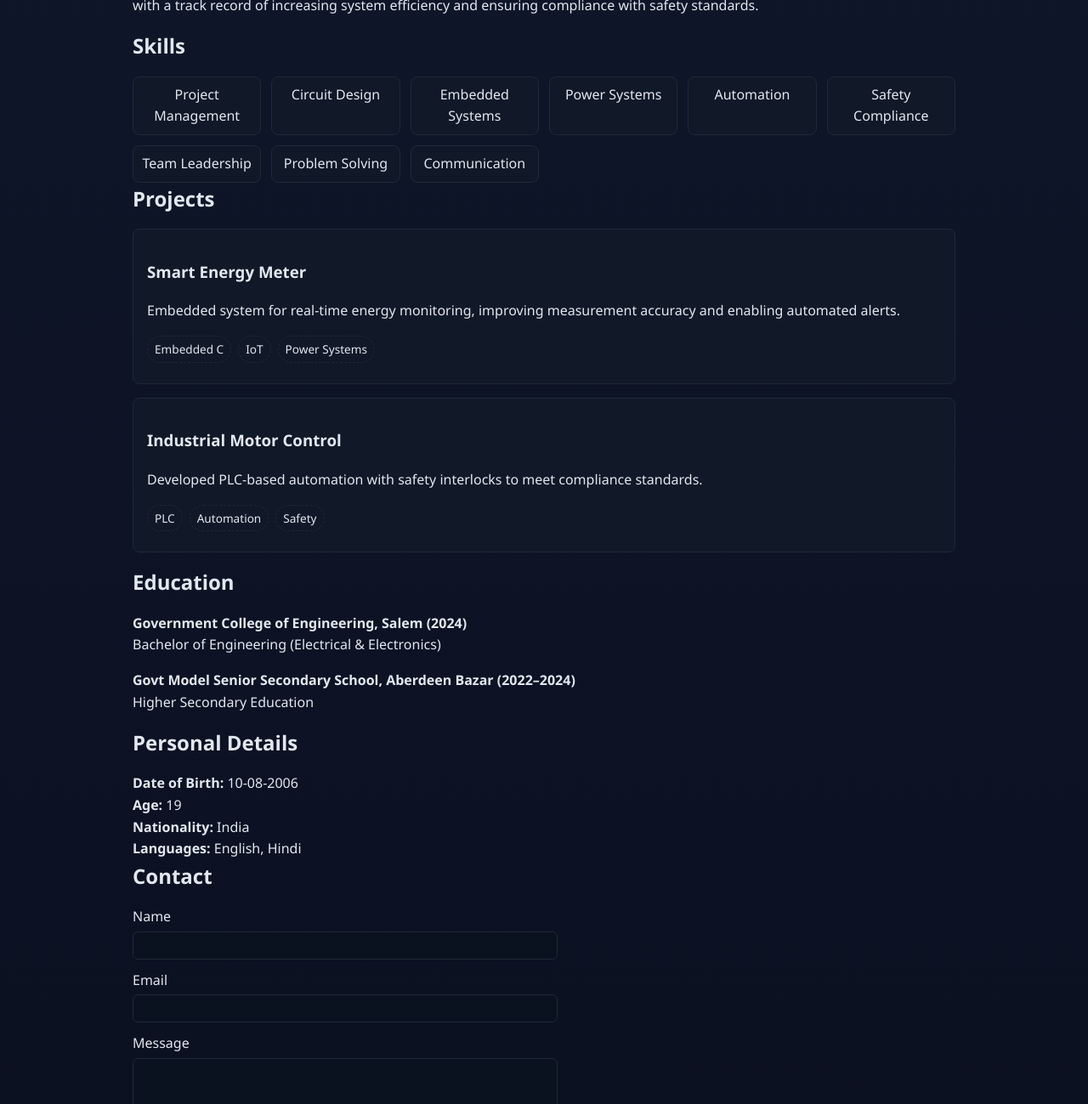
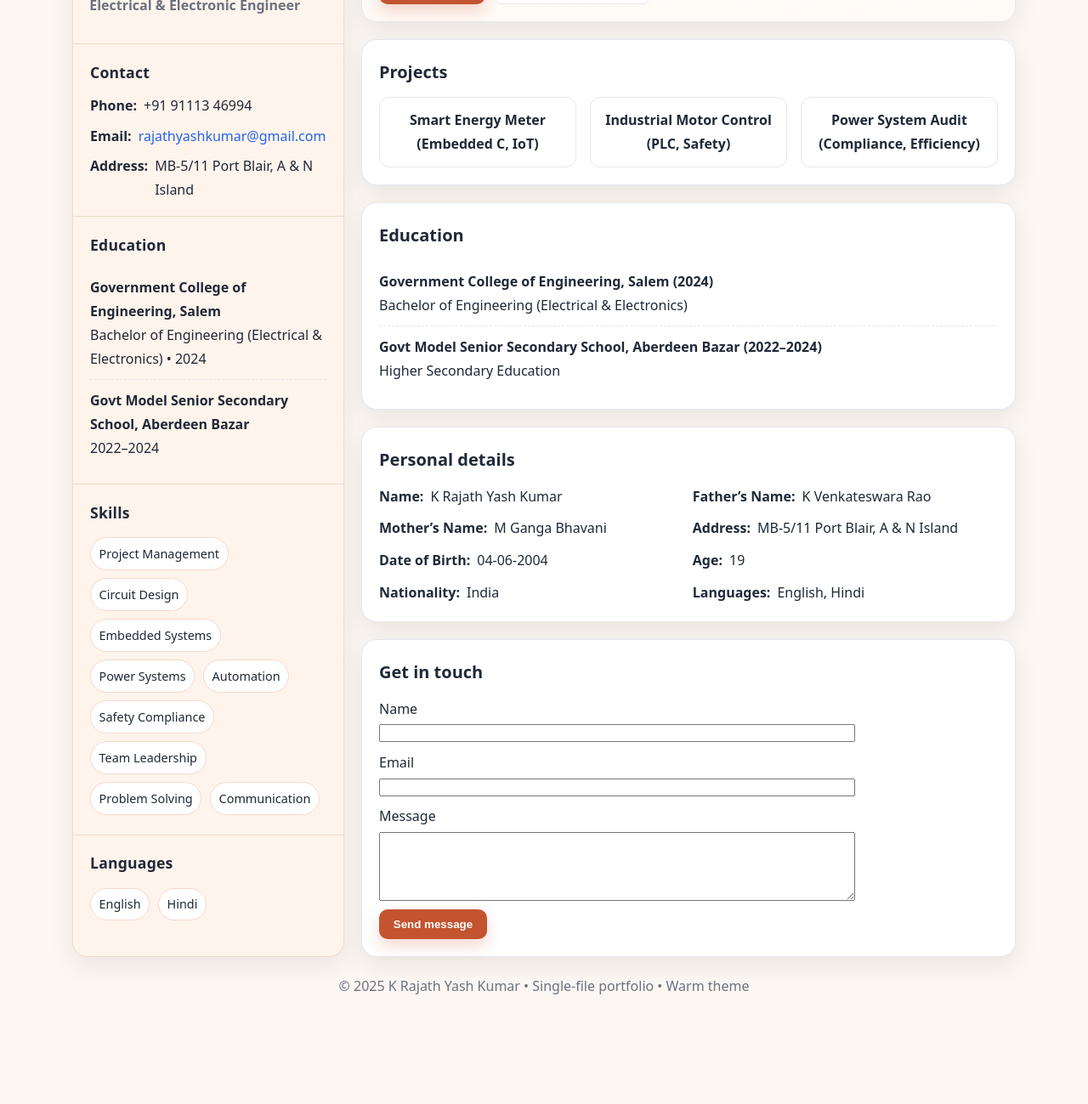
Before and after one commit to RAJATHYASHKUMAR/RAJATHYASHKUMAR.github.io, a plain HTML site: page index.html in a window 1280 px wide. Shown: the part 328-1627 px from the top of the page at 85% size. After the commit the page ends 1542 px from the top, so only its background shows below. Drawn offline with Linux system fonts and the light colour scheme.

Commit message:
final commit

```diff
--- a/index.html
+++ b/index.html
@@ -4,99 +4,203 @@
   <meta charset="utf-8">
   <title>K Rajath Yash Kumar | Electrical & Electronic Engineer</title>
   <meta name="viewport" content="width=device-width, initial-scale=1">
+  <meta name="description" content="Portfolio and resume of K Rajath Yash Kumar, Electrical & Electronic Engineer specializing in circuit design, power systems, automation, and embedded systems.">
   <style>
-    :root {
-      --bg: #0f172a;
-      --panel: #0b1224;
-      --text: #e2e8f0;
-      --muted: #94a3b8;
-      --primary: #22d3ee;
-      --accent: #a78bfa;
-      --card: #111827;
-      --border: #1f2937;
+    :root{
+      /* Warm modern theme */
+      --bg:#fcf7f2;          /* parchment warm */
+      --card:#ffffff;
+      --text:#1f2937;        /* slate-800 */
+      --muted:#6b7280;       /* slate-500 */
+      --border:#e5e7eb;      /* gray-200 */
+      --accent:#c4532f;      /* terracotta */
+      --accent-weak:#ffe7dd; /* soft wash */
+      --link:#2563eb;        /* blue */
+      --shadow:0 10px 30px rgba(0,0,0,.08);
+      --sidebar:#fff4ec;     /* warm sidebar */
+      --sidebar-border:#f5d9c9;
     }
-    * { box-sizing: border-box; }
-    body {
-      margin:0; font-family: 'Segoe UI', sans-serif;
-      background: linear-gradient(180deg, var(--bg), #0b1020);
-      color: var(--text); line-height:1.6;
+
+    *{box-sizing:border-box}
+    html,body{margin:0;padding:0}
+    body{
+      font-family: ui-sans-serif, system-ui, -apple-system, Segoe UI, Roboto, "Helvetica Neue", Arial, "Noto Sans", "Liberation Sans", sans-serif;
+      background: var(--bg);
+      color: var(--text);
+      line-height: 1.75;
     }
-    a { color: var(--primary); text-decoration:none; }
-    a:hover { text-decoration:underline; }
-    .container { width:min(100%,1000px); margin:0 auto; padding:0 1rem; }
-    header { padding:2rem 0; border-bottom:1px solid var(--border); }
-    header h1 { margin:0; font-size:2rem; }
-    header .subtitle { color:var(--muted); margin:.25rem 0 1rem; }
-    .contact { list-style:none; padding:0; margin:0 0 1rem; }
-    .btn { background:var(--primary); color:#001018; padding:.5rem 1rem; border-radius:6px; font-weight:600; margin-right:.5rem; }
-    .btn-outline { background:transparent; color:var(--text); border:1px solid var(--border); }
-    section { padding:2rem 0; }
-    section h2 { margin:0 0 1rem; font-size:1.5rem; }
-    .skills-grid { display:grid; grid-template-columns:repeat(auto-fill,minmax(150px,1fr)); gap:.75rem; }
-    .skill-card { background:var(--card); border:1px solid var(--border); border-radius:8px; padding:.5rem; text-align:center; }
-    .project-card { background:var(--card); border:1px solid var(--border); border-radius:8px; padding:1rem; margin-bottom:1rem; }
-    .tags { list-style:none; display:flex; flex-wrap:wrap; gap:.5rem; padding:0; margin:.5rem 0; }
-    .tags li { border:1px dashed var(--border); border-radius:999px; padding:.25rem .5rem; font-size:.85rem; }
-    .edu-item { margin-bottom:1rem; }
-    .personal-list { list-style:none; padding:0; margin:0; }
-    footer { text-align:center; padding:1rem; border-top:1px solid var(--border); color:var(--muted); }
-    form { max-width:500px; }
-    .form-row { display:grid; gap:.25rem; margin-bottom:.75rem; }
-    input, textarea { background:#0a1220; color:var(--text); border:1px solid var(--border); border-radius:6px; padding:.5rem; }
-    .form-status { color:var(--accent); min-height:1.2em; }
+    a{color:var(--link);text-decoration:none}
+    a:hover{text-decoration:underline}
+    .wrap{width:min(100%,1150px); margin:0 auto; padding:1.25rem}
+
+    /* Layout: sidebar + content */
+    .layout{display:grid; grid-template-columns: 320px 1fr; gap:1.25rem}
+    @media (max-width: 960px){ .layout{grid-template-columns:1fr} }
+
+    /* Sidebar */
+    .sidebar{
+      background: var(--sidebar);
+      border:1px solid var(--sidebar-border);
+      border-radius:18px;
+      box-shadow: var(--shadow);
+      overflow:hidden;
+    }
+    .cover{
+      height:120px;
+      background: linear-gradient(115deg, var(--accent-weak), #fff);
+      border-bottom:1px solid var(--sidebar-border);
+    }
+    .profile{
+      padding:0 1.2rem 1.2rem; position:relative;
+    }
+    .avatar{
+      width:112px; height:112px; border-radius:999px; object-fit:cover;
+      border:4px solid #fff; box-shadow:0 8px 18px rgba(0,0,0,.12);
+      transform: translateY(-50%);
+      background:#ddd;
+    }
+    .name{margin-top:-2.4rem; font-weight:800; font-size:1.7rem; letter-spacing:.2px}
+    .role{color:var(--muted); margin:.15rem 0 .75rem; font-weight:600}
+
+    .section{padding:1.1rem 1.25rem; border-top:1px solid var(--sidebar-border)}
+    .section:first-of-type{border-top:none}
+    .section h2{margin:0 0 .6rem; font-size:1.1rem; letter-spacing:.2px}
+    .list{list-style:none; padding:0; margin:0; display:grid; gap:.45rem}
+    .list li{display:flex; gap:.5rem}
+    .pill{
+      display:inline-block; padding:.35rem .6rem; border:1px solid var(--sidebar-border);
+      border-radius:999px; margin:.25rem .35rem .35rem 0; font-size:.9rem; background:#fff;
+    }
+
+    /* Main content */
+    .content{display:grid; gap:1.25rem}
+    .card{
+      background: var(--card);
+      border:1px solid var(--border);
+      border-radius:18px;
+      box-shadow: var(--shadow);
+      padding:1.25rem;
+    }
+    .hero{
+      background: linear-gradient(180deg, #fff, #fffaf6);
+      border:1px solid var(--border);
+    }
+    .hero h1{margin:0 0 .35rem; font-size:1.9rem}
+    .hero p{margin:.4rem 0 1rem; color:var(--muted)}
+    .cta{display:flex; gap:.6rem; flex-wrap:wrap}
+    .btn{
+      background: var(--accent);
+      color:#fff; border:none; border-radius:10px;
+      padding:.65rem 1.05rem; font-weight:700;
+      box-shadow:0 8px 18px rgba(196,83,47,.22);
+    }
+    .btn-outline{
+      background:#fff; color:var(--text); border:1px solid var(--border);
+      border-radius:10px; padding:.65rem 1.05rem; font-weight:600;
+    }
+
+    .block h3{margin:0 0 .75rem; font-size:1.25rem}
+    .grid-3{display:grid; grid-template-columns:repeat(3,1fr); gap:1rem}
+    @media (max-width: 900px){ .grid-3{grid-template-columns:1fr 1fr} }
+    @media (max-width: 640px){ .grid-3{grid-template-columns:1fr} }
+    .skill-card{
+      border:1px solid var(--border); border-radius:12px; padding:.8rem; background:#fff;
+      text-align:center; font-weight:600;
+    }
+
+    .edu-item{padding:.65rem 0; border-bottom:1px dashed var(--border)}
+    .edu-item:last-child{border-bottom:none}
+
+    .personal-grid{display:grid; grid-template-columns:1fr 1fr; gap:.6rem}
+    @media (max-width: 800px){ .personal-grid{grid-template-columns:1fr} }
+    .personal-grid .row{display:flex; gap:.5rem}
+
+    footer{ text-align:center; color:var(--muted); padding:1.25rem 0 }
+    @media print{
+      .btn,.cta{display:none}
+      .wrap{padding:0}
+      .card{box-shadow:none}
+      a{text-decoration:none; color:inherit}
+    }
   </style>
 </head>
 <body>
-  <header class="container">
-    <h1>K Rajath Yash Kumar</h1>
-    <p class="subtitle">Electrical & Electronic Engineer</p>
-    <ul class="contact">
-      <li>📞 +91 91113 46994</li>
-      <li>📧 <a href="mailto:rajathyashkumar@gmail.com">rajathyashkumar@gmail.com</a></li>
-      <li>📍 MB-5/11 Port Blair, A & N Island</li>
+  <div class="wrap">
+    <div class="layout">
+
+      <!-- Sidebar -->
+      <aside class="sidebar">
+        <div class="cover"></div>
+        <div class="profile">
+          <!-- Use your photo file rajath.jpg next to index.html -->
+          <img class="avatar" src="rajath.jpg" alt="Profile photo of K Rajath Yash Kumar">
+          <div class="name">K RAJATH YASH KUMAR</div>
+          <div class="role">Electrical & Electronic Engineer</div>
+        </div>
+
+        <div class="section">
+          <h2>Contact</h2>
+          <ul class="list">
+            <li><strong>Phone:</strong> +91 91113 46994</li>
+            <li><strong>Email:</strong> <a href="mailto:rajathyashkumar@gmail.com">rajathyashkumar@gmail.com</a></li>
+            <li><strong>Address:</strong> MB-5/11 Port Blair, A & N Island</li>
           </ul>
-    <a class="btn" href="#contact">Get in touch</a>
-    <a class="btn btn-outline" href="resume.pdf" download>Download Resume</a>
+        </div>
 
-  </header>
+        <div class="section">
+          <h2>Education</h2>
+          <div class="edu-item">
+            <strong>Government College of Engineering, Salem</strong><br>
+            Bachelor of Engineering (Electrical & Electronics) • 2024
+          </div>
+          <div class="edu-item">
+            <strong>Govt Model Senior Secondary School, Aberdeen Bazar</strong><br>
+            2022–2024
+          </div>
+        </div>
 
-  <main>
-    <section class="container">
-      <h2>Profile</h2>
-      <p>Results-focused and technically adept Electrical Engineer with hands-on experience in designing, developing, and managing innovative electrical systems and devices. Skilled in circuit design, power systems, automation, and embedded programming with a track record of increasing system efficiency and ensuring compliance with safety standards.</p>
-    </section>
+        <div class="section">
+          <h2>Skills</h2>
+          <span class="pill">Project Management</span>
+          <span class="pill">Circuit Design</span>
+          <span class="pill">Embedded Systems</span>
+          <span class="pill">Power Systems</span>
+          <span class="pill">Automation</span>
+          <span class="pill">Safety Compliance</span>
+          <span class="pill">Team Leadership</span>
+          <span class="pill">Problem Solving</span>
+          <span class="pill">Communication</span>
+        </div>
 
-    <section class="container">
-      <h2>Skills</h2>
-      <div class="skills-grid">
-        <div class="skill-card">Project Management</div>
-        <div class="skill-card">Circuit Design</div>
-        <div class="skill-card">Embedded Systems</div>
-        <div class="skill-card">Power Systems</div>
-        <div class="skill-card">Automation</div>
-        <div class="skill-card">Safety Compliance</div>
-        <div class="skill-card">Team Leadership</div>
-        <div class="skill-card">Problem Solving</div>
-        <div class="skill-card">Communication</div>
+        <div class="section">
+          <h2>Languages</h2>
+          <span class="pill">English</span>
+          <span class="pill">Hindi</span>
         </div>
-    </section>
+      </aside>
 
-    <section class="container">
-      <h2>Projects</h2>
-      <div class="project-card">
-        <h3>Smart Energy Meter</h3>
-        <p>Embedded system for real-time energy monitoring, improving measurement accuracy and enabling automated alerts.</p>
-        <ul class="tags"><li>Embedded C</li><li>IoT</li><li>Power Systems</li></ul>
+      <!-- Main content -->
+      <section class="content">
+        <div class="hero card">
+          <h1>Engineer focused on efficient, compliant electrical systems</h1>
+          <p>Results-focused and technically adept Electrical Engineer with hands-on experience in designing, developing, and managing innovative electrical systems and devices. Skilled in circuit design, power systems, automation, and embedded programming with a track record of increasing system efficiency and ensuring compliance.</p>
+          <div class="cta">
+            <a class="btn" href="#contact">Contact me</a>
+            <a class="btn-outline" href="resume.pdf" download>Download Resume</a>
           </div>
-      <div class="project-card">
-        <h3>Industrial Motor Control</h3>
-        <p>Developed PLC-based automation with safety interlocks to meet compliance standards.</p>
-        <ul class="tags"><li>PLC</li><li>Automation</li><li>Safety</li></ul>
         </div>
-    </section>
 
-    <section class="container">
-      <h2>Education</h2>
+        <div class="card block">
+          <h3>Projects</h3>
+          <div class="grid-3">
+            <div class="skill-card">Smart Energy Meter (Embedded C, IoT)</div>
+            <div class="skill-card">Industrial Motor Control (PLC, Safety)</div>
+            <div class="skill-card">Power System Audit (Compliance, Efficiency)</div>
+          </div>
+        </div>
+
+        <div class="card block">
+          <h3>Education</h3>
           <div class="edu-item">
             <strong>Government College of Engineering, Salem (2024)</strong><br>
             Bachelor of Engineering (Electrical & Electronics)
@@ -105,52 +209,65 @@
             <strong>Govt Model Senior Secondary School, Aberdeen Bazar (2022–2024)</strong><br>
             Higher Secondary Education
           </div>
+        </div>
+
+        <div class="card block">
+          <h3>Personal details</h3>
+          <div class="personal-grid">
+            <div class="row"><strong>Name:</strong> K Rajath Yash Kumar</div>
+            <div class="row"><strong>Father’s Name:</strong> K Venkateswara Rao</div>
+            <div class="row"><strong>Mother’s Name:</strong> M Ganga Bhavani</div>
+            <div class="row"><strong>Address:</strong> MB-5/11 Port Blair, A & N Island</div>
+            <div class="row"><strong>Date of Birth:</strong> 04-06-2004</div>
+            <div class="row"><strong>Age:</strong> 19</div>
+            <div class="row"><strong>Nationality:</strong> India</div>
+            <div class="row"><strong>Languages:</strong> English, Hindi</div>
+          </div>
+        </div>
+
+        <div class="card block" id="contact">
+          <h3>Get in touch</h3>
+          <form id="contactForm">
+            <div style="display:grid; gap:.6rem; max-width:560px">
+              <div style="display:grid; gap:.3rem">
+                <label for="name">Name</label>
+                <input id="name" type="text" required>
+              </div>
+              <div style="display:grid; gap:.3rem">
+                <label for="email">Email</label>
+                <input id="email" type="email" required>
+              </div>
+              <div style="display:grid; gap:.3rem">
+                <label for="message">Message</label>
+                <textarea id="message" rows="5" required></textarea>
+              </div>
+              <div style="display:flex; gap:.6rem; align-items:center">
+                <button class="btn" type="submit">Send message</button>
+                <span id="formStatus" style="color:var(--muted)"></span>
+              </div>
+            </div>
+          </form>
+        </div>
       </section>
-
-    <section class="container">
-      <h2>Personal Details</h2>
-      <ul class="personal-list">
-        <li><strong>Date of Birth:</strong> 10-08-2006</li>
-        <li><strong>Age:</strong> 19</li>
-        <li><strong>Nationality:</strong> India</li>
-        <li><strong>Languages:</strong> English, Hindi</li>
-      </ul>
-    </section>
-
-    <section id="contact" class="container">
-      <h2>Contact</h2>
-      <form id="contact-form">
-        <div class="form-row">
-          <label>Name</label>
-          <input type="text" required>
     </div>
-        <div class="form-row">
-          <label>Email</label>
-          <input type="email" required>
-        </div>
-        <div class="form-row">
-          <label>Message</label>
-          <textarea rows="4" required></textarea>
-        </div>
-        <button class="btn" type="submit">Send</button>
-        <p class="form-status"></p>
-      </form>
-    </section>
-  </main>
 
     <footer>
-    © 2025 K Rajath Yash Kumar • Hosted on GitHub Pages
+      © 2025 K Rajath Yash Kumar • Single‑file portfolio • Warm theme
     </footer>
+  </div>
 
   <script>
-    document.getElementById('contact-form').addEventListener('submit', e => {
+    // Optional: If you prefer view-in-browser instead of download:
+    // document.querySelector('.btn-outline').setAttribute('target','_blank');
+
+    // Simple contact form UX (placeholder; add Formspree/Netlify for sending emails)
+    document.getElementById('contactForm').addEventListener('submit', async (e) => {
       e.preventDefault();
-      const status = document.querySelector('.form-status');
+      const status = document.getElementById('formStatus');
       status.textContent = 'Sending...';
-      setTimeout(() => {
+      await new Promise(r => setTimeout(r, 1200));
       status.textContent = 'Thanks! I will get back to you soon.';
       e.target.reset();
-      }, 1000);
     });
   </script>
 </body>
```
Also changed, not shown: rajath.jpg (added). Lines whose indentation alone changed are shown as unchanged.
